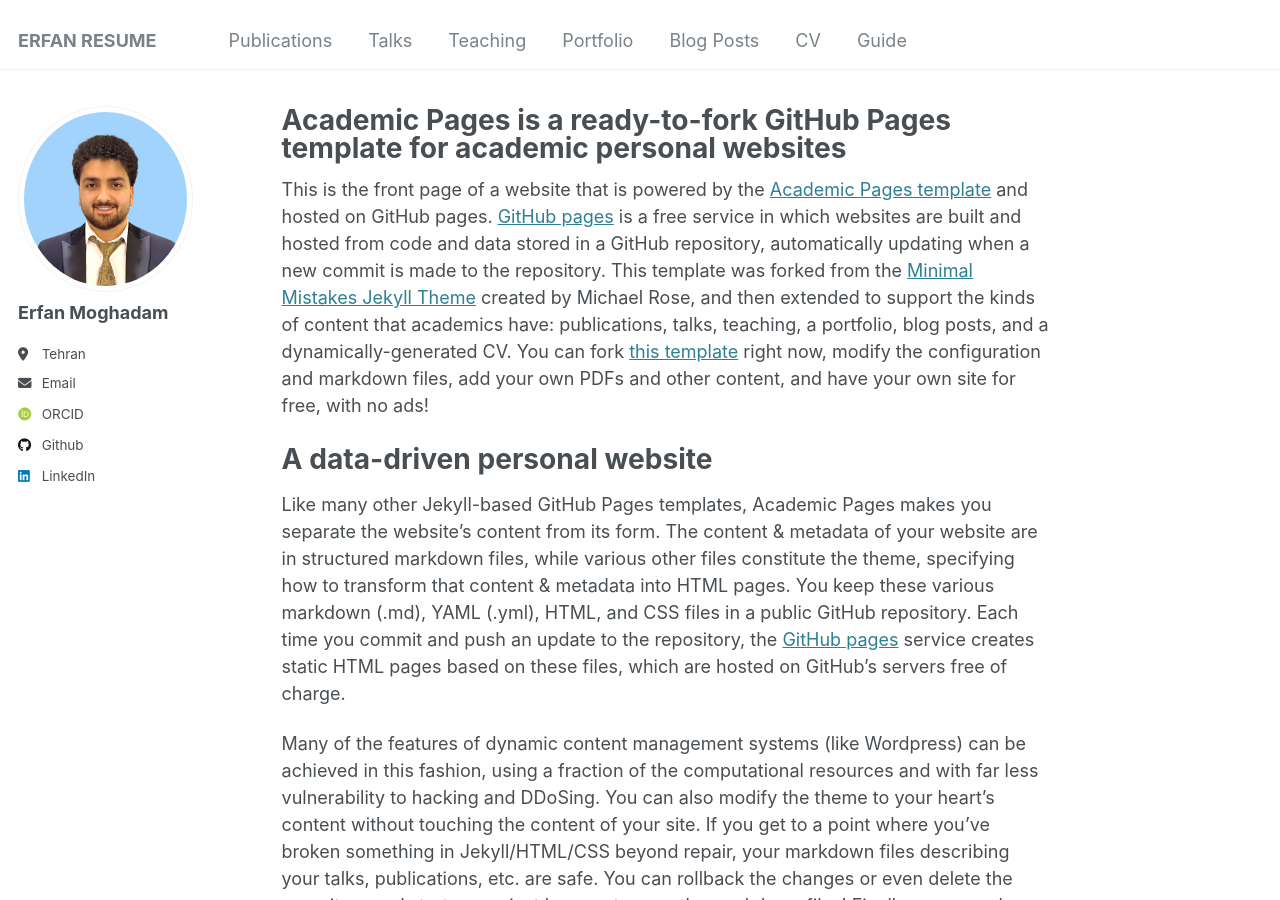
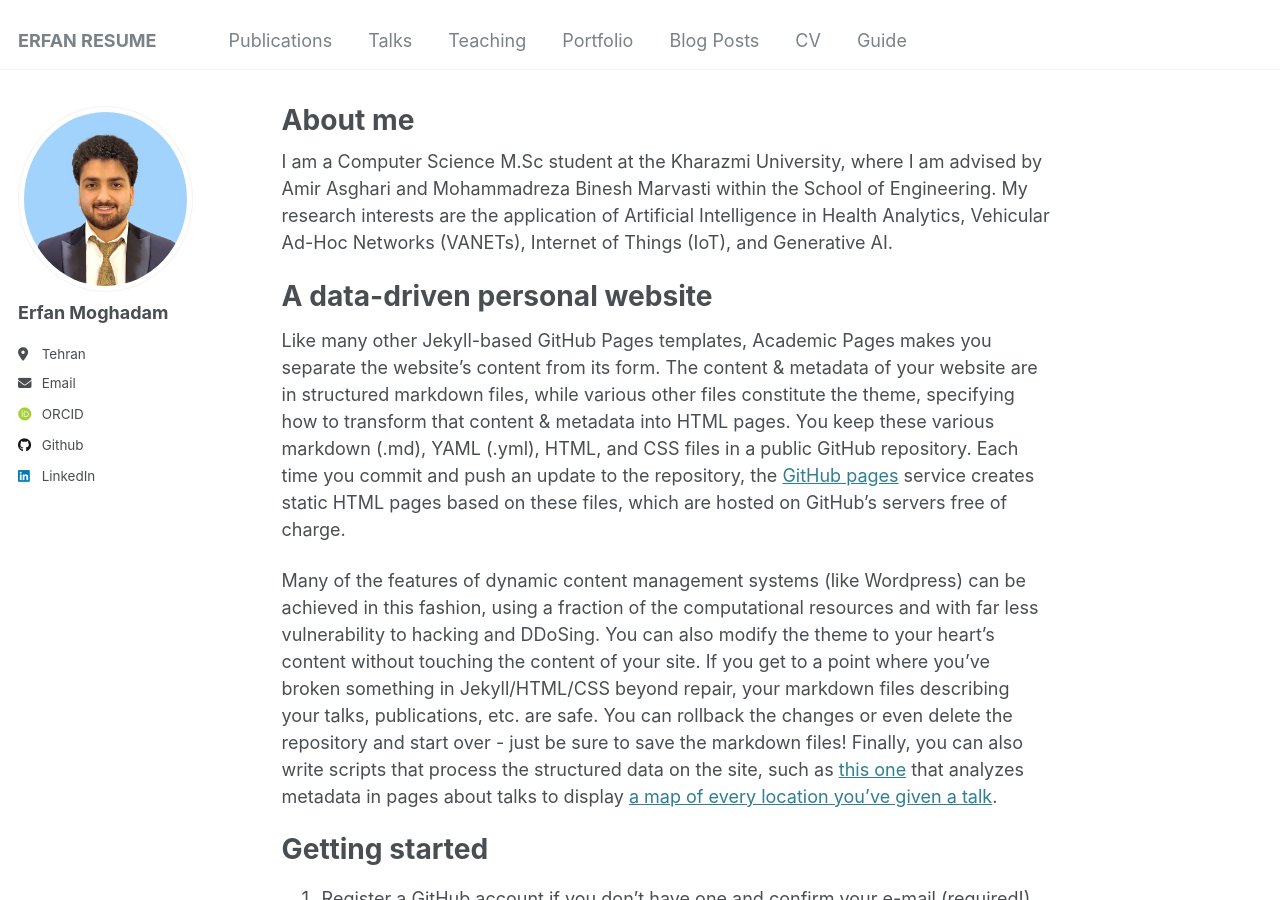
Before and after one commit to erfanresume/erfanresume.github.io, a Jekyll site: the page built from _pages/about.md, in a window 1280 px wide and 900 px high. Built offline with Jekyll 4.4.1, drawn with Linux system fonts in a browser that asks for light colours; some web fonts are replaced.

Commit message:
Update about.md

```diff
--- a/_pages/about.md
+++ b/_pages/about.md
@@ -1,13 +1,13 @@
 ---
 permalink: /
-title: "Academic Pages is a ready-to-fork GitHub Pages template for academic personal websites"
+title: "About me"
 author_profile: true
 redirect_from:
   - /about/
   - /about.html
 ---
 
-This is the front page of a website that is powered by the [Academic Pages template](https://github.com/academicpages/academicpages.github.io) and hosted on GitHub pages. [GitHub pages](https://pages.github.com) is a free service in which websites are built and hosted from code and data stored in a GitHub repository, automatically updating when a new commit is made to the repository. This template was forked from the [Minimal Mistakes Jekyll Theme](https://mmistakes.github.io/minimal-mistakes/) created by Michael Rose, and then extended to support the kinds of content that academics have: publications, talks, teaching, a portfolio, blog posts, and a dynamically-generated CV. You can fork [this template](https://github.com/academicpages/academicpages.github.io) right now, modify the configuration and markdown files, add your own PDFs and other content, and have your own site for free, with no ads!
+I am a Computer Science M.Sc student at the Kharazmi University, where I am advised by Amir Asghari and Mohammadreza Binesh Marvasti within the School of Engineering. My research interests are the application of Artificial Intelligence in Health Analytics, Vehicular Ad-Hoc Networks (VANETs), Internet of Things (IoT), and Generative AI.
 
 A data-driven personal website
 ======
```
